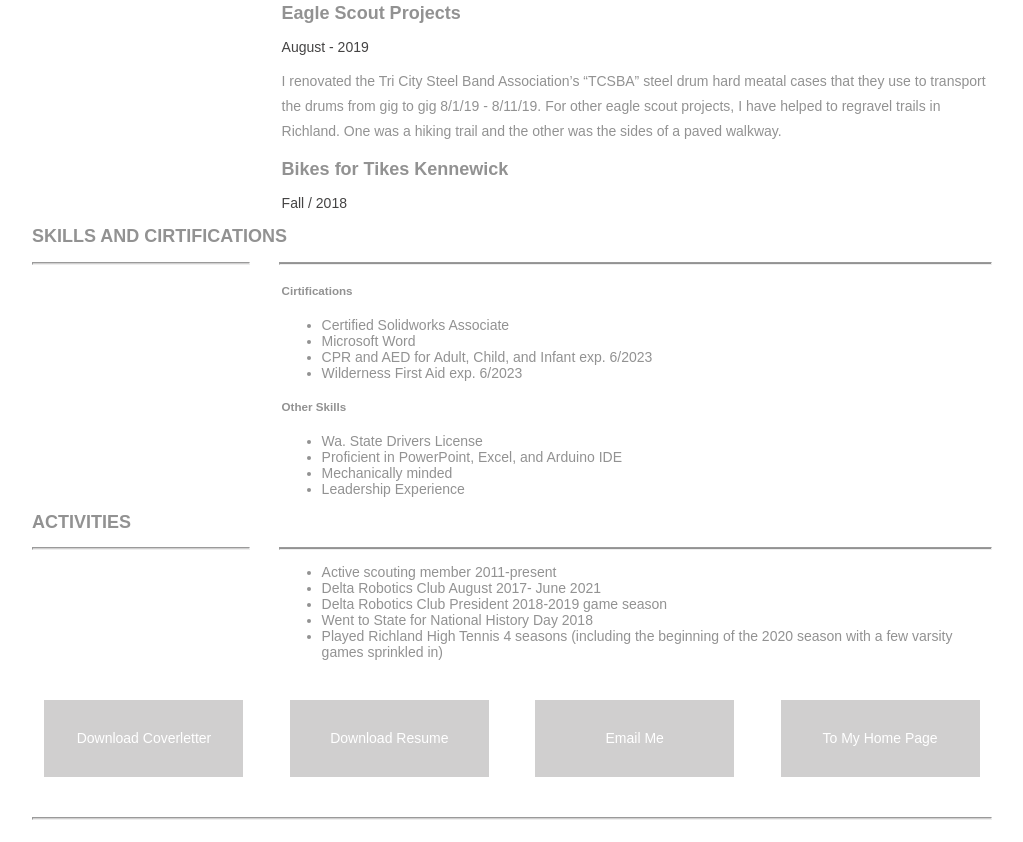
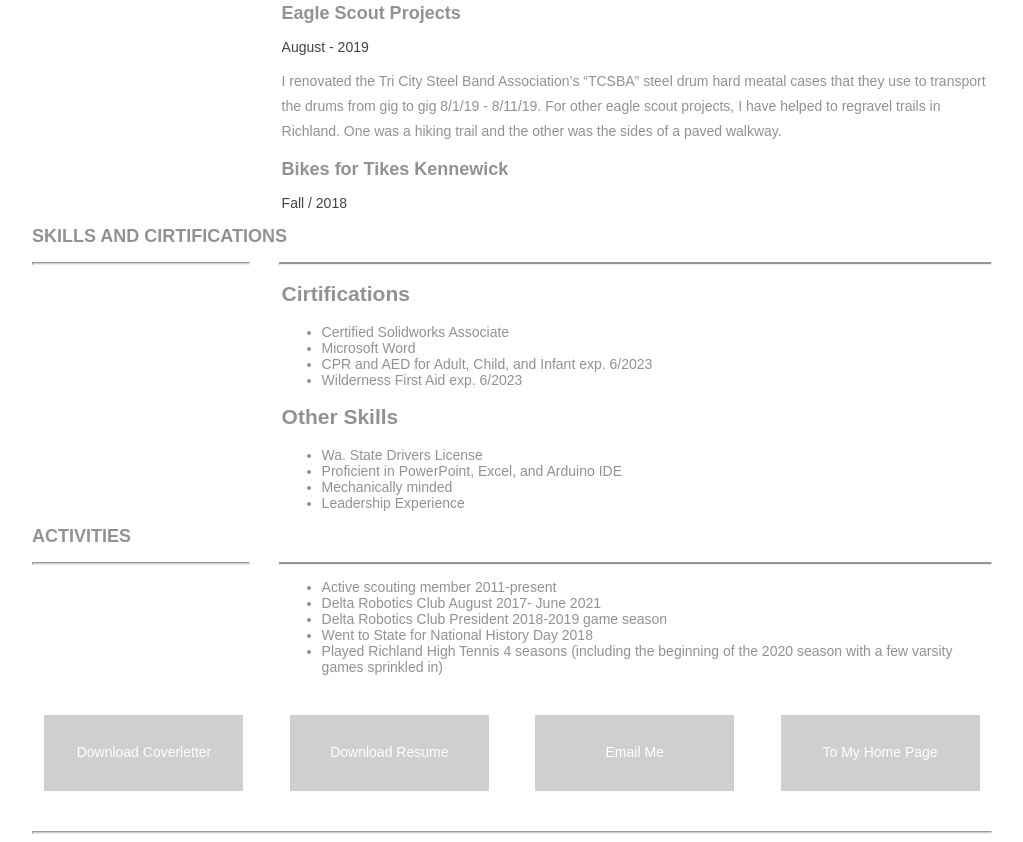
Before and after one commit to Engineerboy02/PersonalPortfolio, a plain HTML site: page Qualification Page/Qualification Page.html in a window 1280 px wide. Shown: the part 684-1526 px from the top of the page, without its empty margins (128-1151 px from the left). Drawn offline with Linux system fonts and the light colour scheme.

Commit message:
Update Qualification Page.html

```diff
--- a/Qualification Page/Qualification Page.html
+++ b/Qualification Page/Qualification Page.html
@@ -95,7 +95,7 @@
     <hr class="sectionTitleRule">
     <hr class="sectionTitleRule2">
 	<div class="section1Content">
-      <h1>Cirtifications</h1>
+      <h2>Cirtifications</h2>
       <ul>
 			<li>Certified Solidworks Associate</li>
 			<li>Microsoft Word</li>
@@ -104,7 +104,7 @@
 	  </ul>
 	</div>
 	<div class="section1Content">
-      <h1>Other Skills</h1>
+      <h2>Other Skills</h2>
       <ul>
 			<li>Wa. State Drivers License</li>
 			<li>Proficient in PowerPoint, Excel, and Arduino IDE</li>
```
